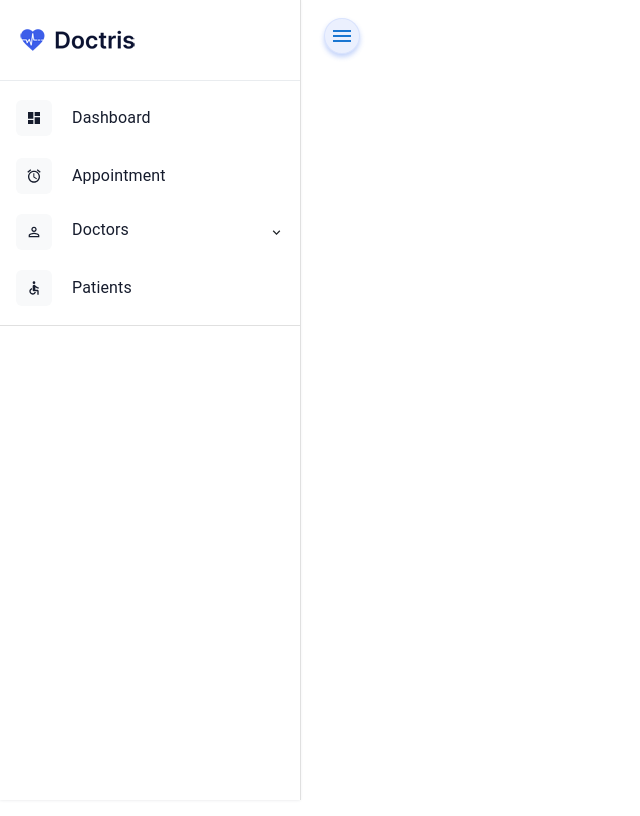
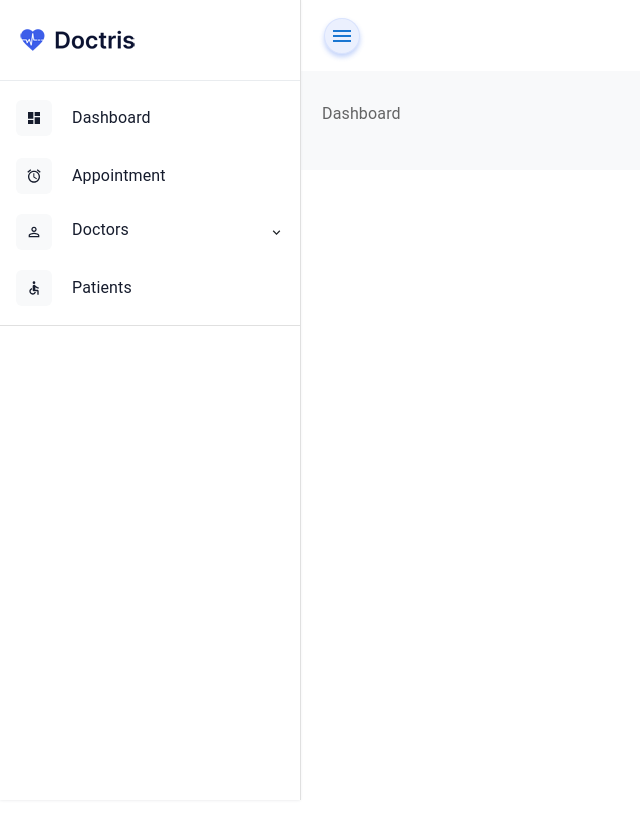
Before and after one commit to azizleyla/appointment-system-next, a Next.js app: page / in a window 1280 px wide. Shown: the whole page, without its empty margins (0-640 px from the left). Built offline with nearby package versions, Linux system fonts and the light colour scheme.

Commit message:
breadcrumb

```diff
--- a/components/layout.js
+++ b/components/layout.js
@@ -1,13 +1,16 @@
 import React, { createContext, useState } from "react";
 import Sidebar from "./sidebar";
 import { Main } from "next/document";
-import { Box, Grid } from "@mui/material";
+import { Box, Breadcrumbs, Grid, Link, Typography } from "@mui/material";
 import Topbar from "./topbar";
+import { usePathname } from "next/navigation";
 
 export const SidebarContext = createContext();
 
 const Layout = ({ children }) => {
     const [isOpenSidebar, setIsOpenSidebar] = useState(true);
+    const pathname = usePathname();
+    const pathnameArray = pathname.split('/').filter(Boolean); // This will split the string and remove any empty strings from the resulting array
 
     const handleToggle = (open) => (event) => {
         if (
@@ -21,6 +24,7 @@ const Layout = ({ children }) => {
         setIsOpenSidebar(open);
     };
 
+
     return (
         <SidebarContext.Provider
             value={{ isOpenSidebar, setIsOpenSidebar, handleToggle }}
@@ -29,11 +33,34 @@ const Layout = ({ children }) => {
                 <Sidebar />
                 <main className={`${isOpenSidebar ? "mainLeft" : ""}`}>
                     <Topbar />
-                    {children}
+                    <Box sx={{ padding: "94px 14px  24px" }}>
+                        <Breadcrumbs
+                            sx={{ marginBottom: "20px" }}
+                            separator="›"
+                            aria-label="breadcrumb"
+                        >
+                            <Link underline="hover" key="1" color="inherit" href="/">
+                                Dashboard
+                            </Link>
+                            {pathnameArray.map((path) => (
+                                <Link
+                                    sx={{ textTransform: "capitalize", color: "#396cf0" }}
+                                    underline="hover"
+                                    key="2"
+                                    color="inherit"
+                                    href="/material-ui/getting-started/installation/"
+                                >
+                                    {path}
+                                </Link>
+                            ))}
+
+                        </Breadcrumbs>
+
+                        {children}
+                    </Box>
                 </main>
             </Box>
         </SidebarContext.Provider>
-
     );
 };
 
--- a/pages/doctors/index.js
+++ b/pages/doctors/index.js
@@ -15,7 +15,7 @@ import { useRouter } from "next/router";
 const Doctor = () => {
   const router = useRouter()
   return (
-    <Box sx={{ padding: "94px 14px 24px" }}>
+    <Box>
       <Stack
         display="flex"
         flexDirection="row"
```
Also changed, not shown: components/topbar/index.js (+7 -2 lines), pages/doctors/add-doctor/index.js (+9 -7 lines).
